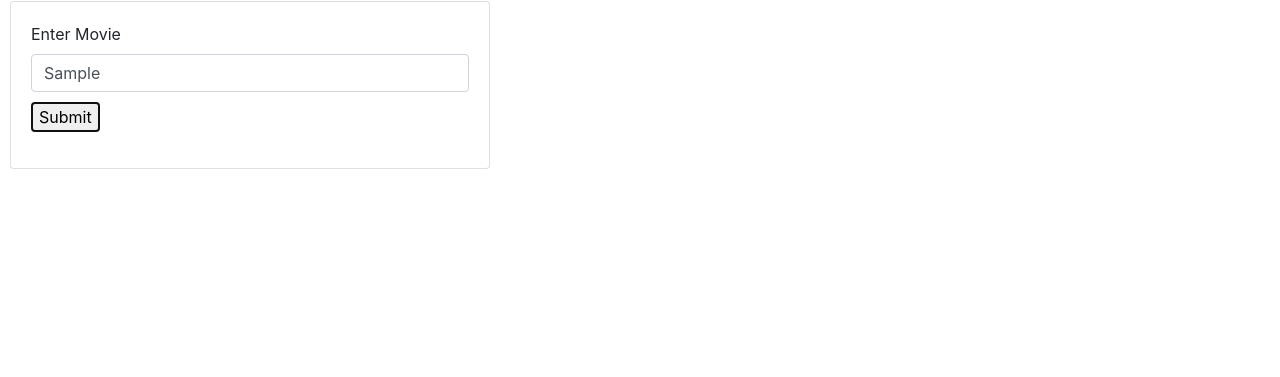
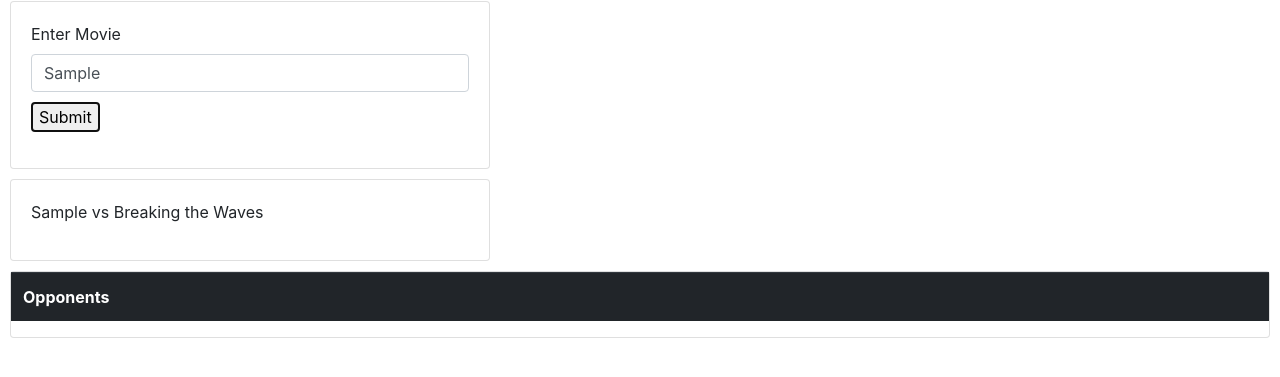
Before and after one commit to alex-aaron/matchup_app, a website: page index.html in a window 1280 px wide. Both pictures are taken after typing "Sample" into the empty fields and a click on the button "Submit". Shown: the part 65-442 px from the top of the page. Drawn offline with nearby package versions, Linux system fonts and the light colour scheme.

Commit message:
worked on rendering table functionality

```diff
--- a/helpers/cards.js
+++ b/helpers/cards.js
@@ -1,9 +1,15 @@
 function generateMatchupCard(movie, opp){
     let card = document.createElement('div');
-    card.className = 'card';
+    card.className = 'card matchup';
+    card.setAttribute('style', 'width: 30rem');
 
     let body = document.createElement('div');
     body.className = 'card-body';
+
+    let p = document.createElement('p');
+    p.innerHTML = `${movie} vs ${opp}`;
+
+    body.append(p);
 
     card.append(body);
 
--- /dev/null
+++ b/helpers/random.js
@@ -0,0 +1,10 @@
+function generateRandomOpponent(array, movie){
+    let i = Math.floor(Math.random() * array.length);
+    let opp = array[i];
+
+    if (opp === movie){
+      return generateRandomOpponent(array, movie);
+    } else {
+      return opp;
+    }
+}
--- /dev/null
+++ b/helpers/table.js
@@ -0,0 +1,50 @@
+function createTable(obj){
+    let table = createTableTag();
+    let thead = createThead();
+    let theadRow = createTheadRow();
+
+    table.append(thead);
+    table.append(theadRow);
+    return table;
+}
+
+function createTableTag(){
+    let table = document.createElement('table');
+    table.className = 'table table-dark';
+    return table;
+}
+
+function createThead(){
+    let thead = document.createElement('thead');
+    return thead;
+}
+
+function createTheadRow(){
+    let row = document.createElement('tr');
+
+    let th1 = document.createElement('th');
+    th1.setAttribute('scope', 'col');
+    th1.innerHTML = 'Film';
+
+    let th2 = document.createElement('th');
+    th1.setAttribute('scope', 'col');
+    th1.innerHTML = 'Wins';
+
+
+    let th3 = document.createElement('th');
+    th1.setAttribute('scope', 'col');
+    th1.innerHTML = 'Losses';
+
+    let th4 = document.createElement('th');
+    th1.setAttribute('scope', 'col');
+    th1.innerHTML = 'Opponents';
+
+    row.append(th1);
+    row.append(th2);
+    row.append(th3);
+    row.append(th4);
+
+    console.log(row);
+
+    return row;
+}
--- a/index.html
+++ b/index.html
@@ -26,7 +26,20 @@
         </div>
     </div>
 
+    <div id="matchup-container">
+
+    </div>
+
+    <div id="results">
+        <div class="card" id="results-card">
+
+        </div>
+    </div>
+
     <script type="text/JavaScript" src ="https://MomentJS.com/downloads/moment.js"></script>
+    <script src="./helpers/table.js"></script>
+    <script src="./helpers/cards.js"></script>
+    <script src="./helpers/random.js"></script>
     <script src="movies.js"></script>
     <script src="index.js"></script>
   </body>
--- a/index.js
+++ b/index.js
@@ -3,7 +3,7 @@ document.addEventListener('DOMContentLoaded', () => {
     let movieInput = document.getElementById('movie-input');
     let movieFormSubmit = document.getElementById('movie-input-submit');
 
-    console.log(results);
+    renderTable();
 
     movieForm.addEventListener('submit', (e) => {
         e.preventDefault();
@@ -11,6 +11,18 @@ document.addEventListener('DOMContentLoaded', () => {
     });
 });
 
+let matchups = document.getElementById('matchup-container');
+
 function handleMovieSubmit(movie){
-    // select random movie to pair against
+    let opp = generateRandomOpponent(movies, movie);
+
+    let matchup = generateMatchupCard(movie, opp);
+
+    matchups.append(matchup);
 }
+
+function renderTable(){
+    let tableContainer = document.getElementById('results-card');
+    let table = createTable(results);
+    tableContainer.append(table);
+}
--- a/styles.css
+++ b/styles.css
@@ -5,3 +5,11 @@ body {
 #movie-input-submit {
     margin-top: 10px;
 }
+
+.matchup {
+    margin-top: 10px;
+}
+
+#results {
+    margin-top: 10px;
+}
```
